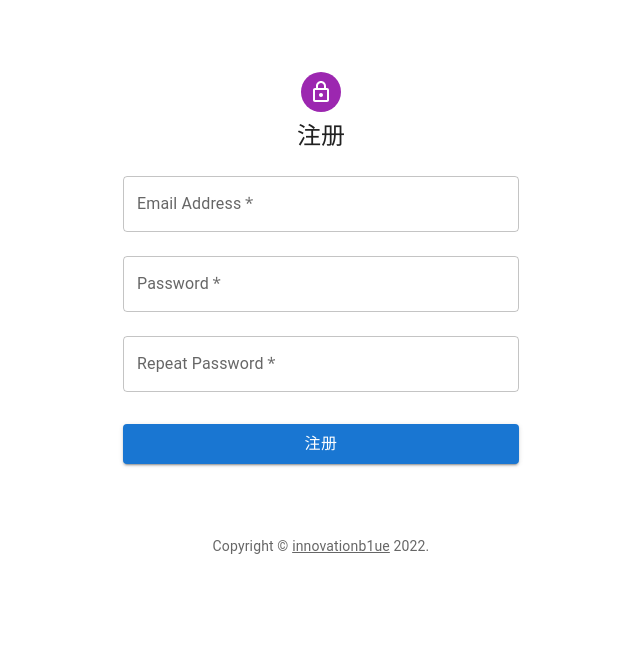
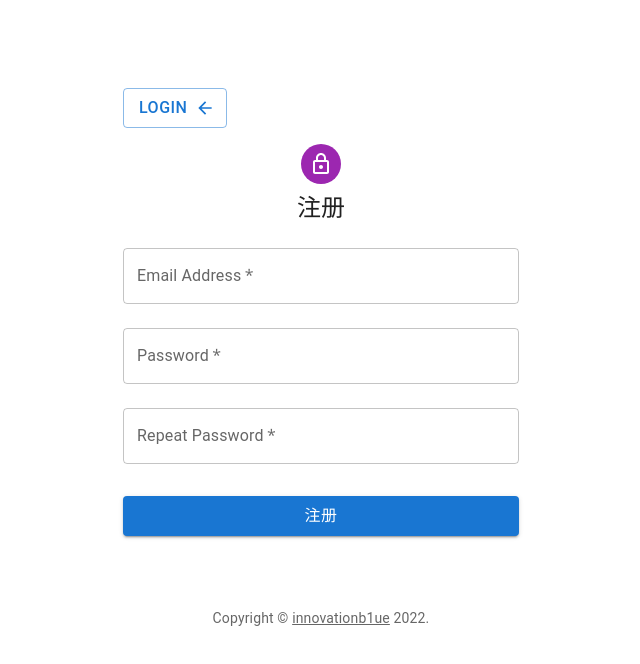
Before and after one commit to innovationb1ue/wanpei-frontend, a Next.js app: page /user/register in a window 1280 px wide. Shown: the top 664 px of the page, without its empty margins (319-959 px from the left). Built offline with nearby package versions, Linux system fonts and the light colour scheme.

Commit message:
add a back button

```diff
--- a/src/pages/user/register/index.tsx
+++ b/src/pages/user/register/index.tsx
@@ -1,10 +1,9 @@
 import * as React from 'react';
+import {ChangeEvent, useState} from 'react';
 import Avatar from '@mui/material/Avatar';
 import CssBaseline from '@mui/material/CssBaseline';
 import TextField from '@mui/material/TextField';
 import LoadingButton from '@mui/lab/LoadingButton';
-import Link from '@mui/material/Link';
-import Grid from '@mui/material/Grid';
 import Box from '@mui/material/Box';
 import LockOutlinedIcon from '@mui/icons-material/LockOutlined';
 import Typography from '@mui/material/Typography';
@@ -12,18 +11,18 @@ import Container from '@mui/material/Container';
 import {createTheme, ThemeProvider} from '@mui/material/styles';
 
 import styles from "./register.module.scss"
-import {ChangeEvent, FormEvent, useState} from "react";
 import {useFormControl} from "@mui/material";
-import Navbar from "@components/Navbar";
 import Copyright from "@components/CopyRight";
-import {router} from "next/client";
 import {useRouter} from "next/router";
+import Button from "@mui/material/Button";
+import {ArrowBack} from "@mui/icons-material";
 
 const theme = createTheme();
 
 const Register: React.FC = () => {
     const router = useRouter()
     const [isLoading, setIsLoading] = useState(false)
+    // submit register request
     const handleSubmit = async (event: React.FormEvent<HTMLFormElement>) => {
         setIsLoading(true)
         event.preventDefault();
@@ -31,10 +30,10 @@ const Register: React.FC = () => {
         const registerCall = await fetch("/api/user/register", {method: "POST", body: data})
         const registerResult = await registerCall.json() as API.baseResult<API.CurrentUser>
         setIsLoading(false)
-        if (registerResult.message === 'ok') {
+        if (registerResult.code === 1) {
             await router.push("/match/index")
         } else {
-            alert("Failed. Possibly due to repeated email. ")
+            alert(`Failed. ${registerResult.message}`)
         }
     };
     const [input, setInput] = useState({
@@ -91,6 +90,23 @@ const Register: React.FC = () => {
                     }}
                     className={styles.container}
                 >
+                    <Box sx={{
+                        display: "flex",
+                        flexDirection: "row",
+                        justifyContent: "flex-start",
+                        alignSelf: "flex-start"
+                    }}>
+                        <Button onClick={evt => {
+                            evt.preventDefault()
+                            router.push("/user/login")
+                        }}
+                                fullWidth
+                                variant="outlined"
+                                sx={{mt: 3, mb: 1, fontSize: "1rem"}}
+                                endIcon={<ArrowBack/>}
+                        >Login</Button>
+                    </Box>
+
                     <Avatar sx={{m: 1, bgcolor: 'secondary.main'}}>
                         <LockOutlinedIcon/>
                     </Avatar>
@@ -140,10 +156,7 @@ const Register: React.FC = () => {
                         >
                             注册
                         </LoadingButton>
-                        <Grid container>
-                            <Grid item xs>
-                            </Grid>
-                        </Grid>
+
                     </Box>
                 </Box>
                 <Copyright sx={{mt: 8, mb: 4}}/>
```
